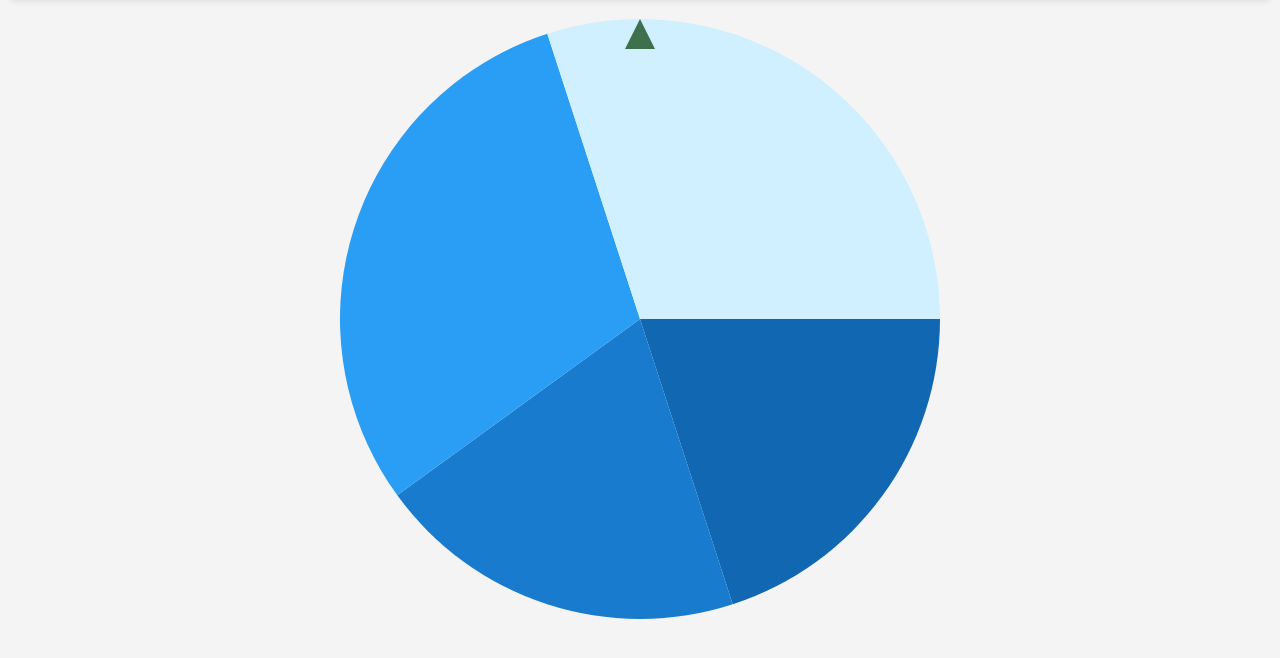
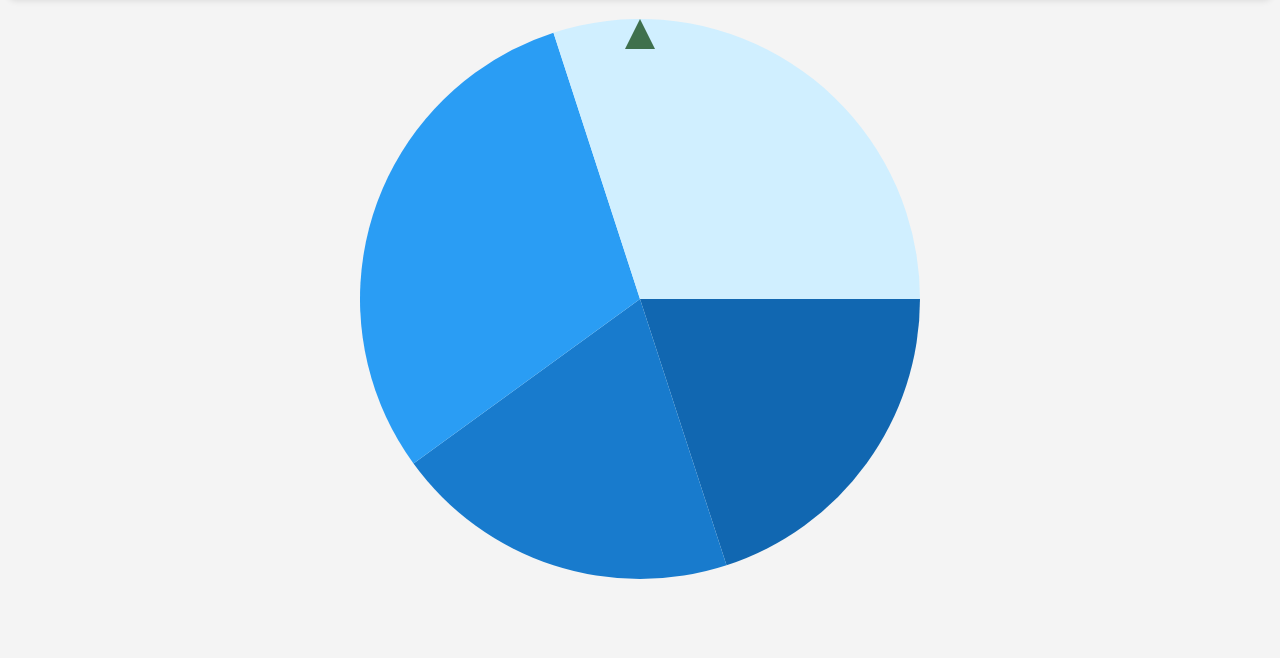
Before and after one commit to windse7en/GameTurntable, a plain HTML site: page index.html in a window 1280 px wide. Shown: the part 82-740 px from the top of the page. Drawn offline with Linux system fonts and the light colour scheme.

Commit message:
Update the content

```diff
--- a/index.html
+++ b/index.html
@@ -27,6 +27,17 @@
     <audio id="turntableSound" src="turntable_sound.mp3" preload="auto"></audio>
 
     <script>
+
+        const canvas = document.getElementById('circleCanvas');
+        const ctx = canvas.getContext('2d');
+
+        function setCanvasDimensions() {
+            canvas.width = Math.min(window.innerWidth, window.innerHeight) * 0.7;
+            canvas.height = Math.min(window.innerWidth, window.innerHeight) * 0.7;
+        }
+
+        // Set canvas dimensions on initial page load
+        setCanvasDimensions();
         const gameData = {
             "title": "Music Game",
             "radius": 300,
@@ -36,28 +47,28 @@
                     "name": "PitchGuess",
                     "chance": 20,
                     "color": "1167b1",
-                    "description": "Guess the pitch hit"
+                    "description": "Hit the pitch and guess which one gets hit!"
                 },
                 {
                     "id": 1,
                     "name": "Claps",
                     "chance": 20,
                     "color": "187bcd",
-                    "description": "Let's clap"
+                    "description": "Clap different patterns and try to minic it."
                 },
                 {
                     "id": 2,
                     "name": "SingAlong",
                     "chance": 30,
                     "color": "2a9df4",
-                    "description": "sing along with the melody"
+                    "description": "sing along with the melody!"
                 },
                 {
                     "id": 3,
                     "name": "HigherLower",
                     "chance": 30,
                     "color": "d0efff",
-                    "description": "Listen to the pitch, higher or lower pitch"
+                    "description": "Listen to several keystrokes, tell it's higher or lower"
                 }
             ]
         };
@@ -75,11 +86,9 @@
 
         document.getElementById("pageTitle").innerText = gameData.title;
 
-        const canvas = document.getElementById('circleCanvas');
-        const ctx = canvas.getContext('2d');
         const centerX = canvas.width / 2;
         const centerY = canvas.height / 2;
-        const radius = gameData.radius;
+        const radius = Math.min(canvas.width, canvas.height) / 2;
 
         let isSpinning = false;
         let angle = 0;
```
